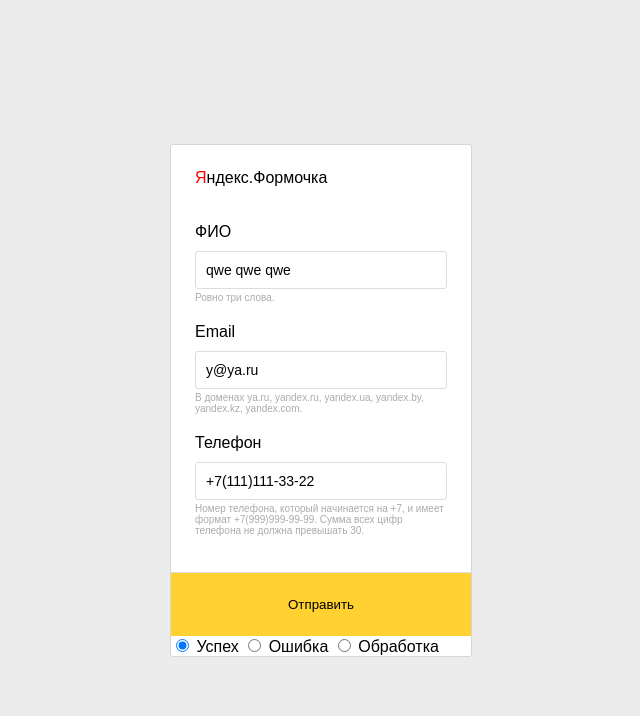
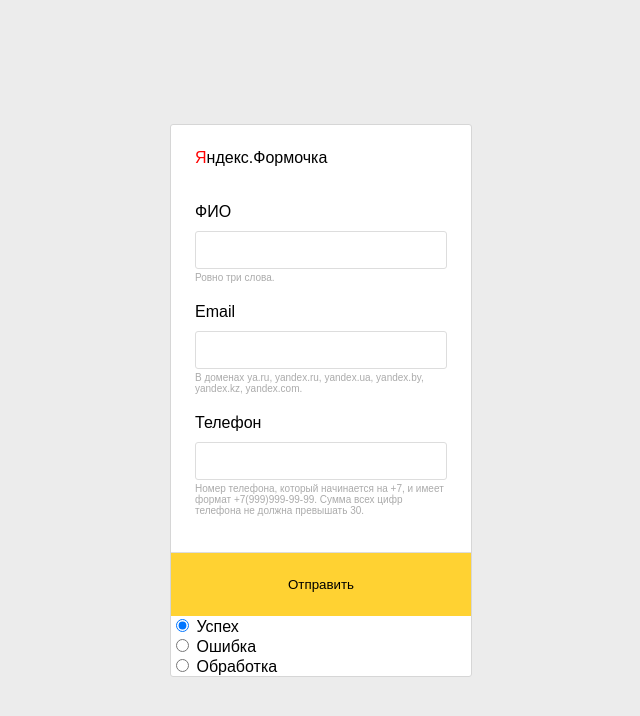
Before and after one commit to Crtex/yandex-test, a website: page index.html in a window 1280 px wide. Shown: the whole page, without its empty margins (319-959 px from the left). Drawn offline with Linux system fonts and the light colour scheme.

Commit message:
removed preset values

```diff
--- a/index.html
+++ b/index.html
@@ -39,9 +39,9 @@
                 </div>
             </div>
             <div id="resultradio">
-                <input type="radio" name="result" value="success" checked> Успех
-                <input type="radio" name="result" value="error"> Ошибка
-                <input type="radio" name="result" value="progress"> Обработка
+                <div><input type="radio" name="result" value="success" checked> Успех</div>
+                <div><input type="radio" name="result" value="error"> Ошибка</div>
+                <div><input type="radio" name="result" value="progress"> Обработка</div>
             </div>
         </form>
     </div>
--- a/index.js
+++ b/index.js
@@ -159,4 +159,3 @@
 }
 
 let MyForm = new MyFormController();
-MyForm.setData({fio: 'qwe qwe qwe', phone: '+7(111)111-33-22', email: 'y@ya.ru'});
```
